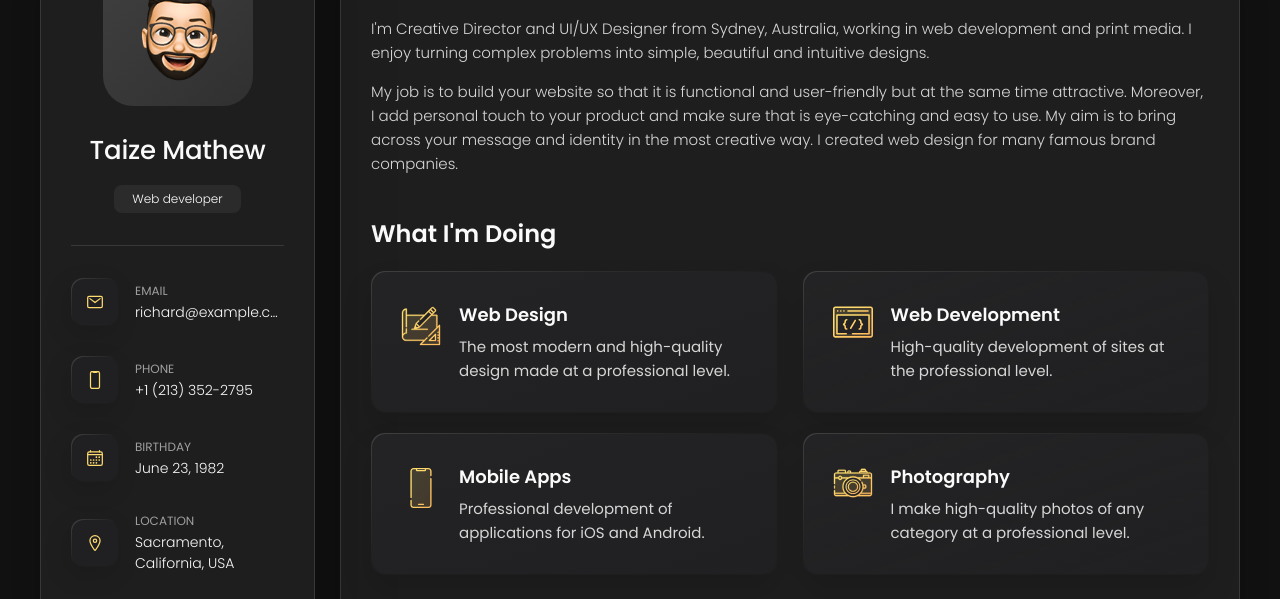
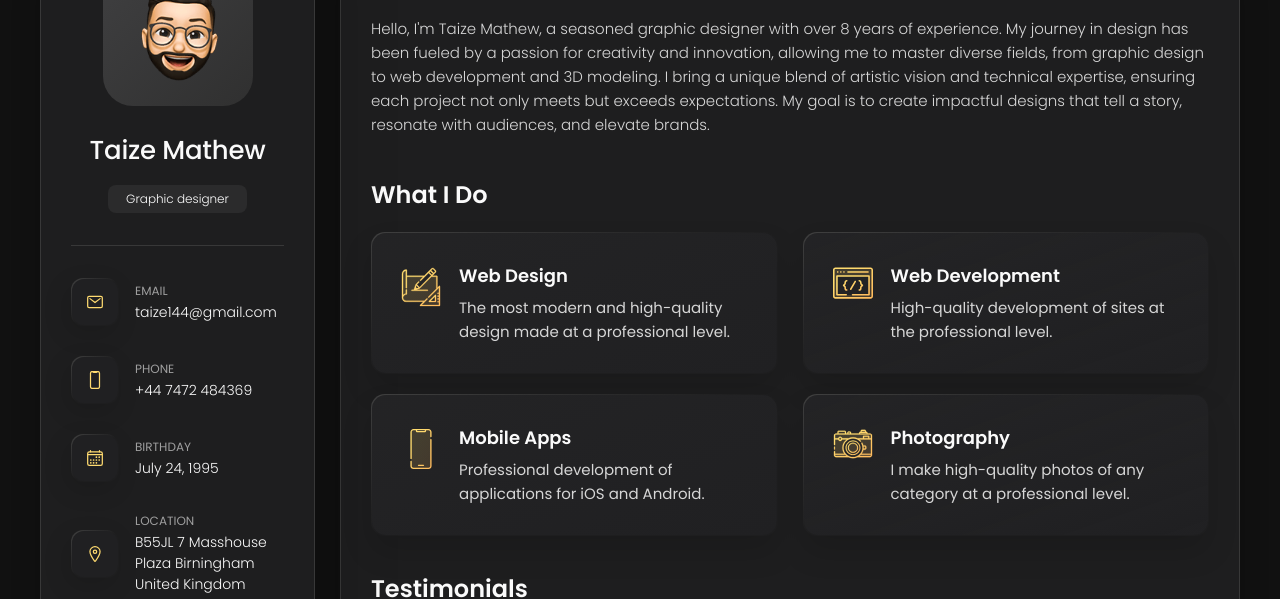
Before and after one commit to taizemathew/taizemathew.github.io, a plain HTML site: page index.html in a window 1280 px wide. Shown: the part 162-761 px from the top of the page. Drawn offline with nearby package versions, Linux system fonts and the light colour scheme.

Commit message:
Update index.html

```diff
--- a/index.html
+++ b/index.html
@@ -48,7 +48,7 @@
         <div class="info-content">
           <h1 class="name" title="Taize Mathew">Taize Mathew</h1>
 
-          <p class="title">Web developer</p>
+          <p class="title">Graphic designer</p>
         </div>
 
         <button class="info_more-btn" data-sidebar-btn>
@@ -74,7 +74,7 @@
             <div class="contact-info">
               <p class="contact-title">Email</p>
 
-              <a href="mailto:richard@example.com" class="contact-link">richard@example.com</a>
+              <a href="mailto:richard@example.com" class="contact-link">taize144@gmail.com</a>
             </div>
 
           </li>
@@ -88,7 +88,7 @@
             <div class="contact-info">
               <p class="contact-title">Phone</p>
 
-              <a href="tel:+12133522795" class="contact-link">+1 (213) 352-2795</a>
+              <a href="tel:+12133522795" class="contact-link">+44 7472 484369</a>
             </div>
 
           </li>
@@ -102,7 +102,7 @@
             <div class="contact-info">
               <p class="contact-title">Birthday</p>
 
-              <time datetime="1982-06-23">June 23, 1982</time>
+              <time datetime="1982-06-23">July 24, 1995</time>
             </div>
 
           </li>
@@ -116,7 +116,7 @@
             <div class="contact-info">
               <p class="contact-title">Location</p>
 
-              <address>Sacramento, California, USA</address>
+              <address>B55JL 7 Masshouse Plaza Birningham United Kingdom</address>
             </div>
 
           </li>
@@ -209,17 +209,11 @@
 
         <section class="about-text">
           <p>
-            I'm Creative Director and UI/UX Designer from Sydney, Australia, working in web development and print media.
-            I enjoy
-            turning complex problems into simple, beautiful and intuitive designs.
+            Hello, I'm Taize Mathew, a seasoned graphic designer with over 8 years of experience. My journey in design has been fueled by a passion for creativity and innovation, allowing me to master diverse fields, from graphic design to web development and 3D modeling. I bring a unique blend of artistic vision and technical expertise, ensuring each project not only meets but exceeds expectations. My goal is to create impactful designs that tell a story, resonate with audiences, and elevate brands.
           </p>
 
           <p>
-            My job is to build your website so that it is functional and user-friendly but at the same time attractive.
-            Moreover, I
-            add personal touch to your product and make sure that is eye-catching and easy to use. My aim is to bring
-            across your
-            message and identity in the most creative way. I created web design for many famous brand companies.
+
           </p>
         </section>
 
@@ -230,7 +224,7 @@
 
         <section class="service">
 
-          <h3 class="h3 service-title">What i'm doing</h3>
+          <h3 class="h3 service-title">What i do</h3>
 
           <ul class="service-list">
 
```
